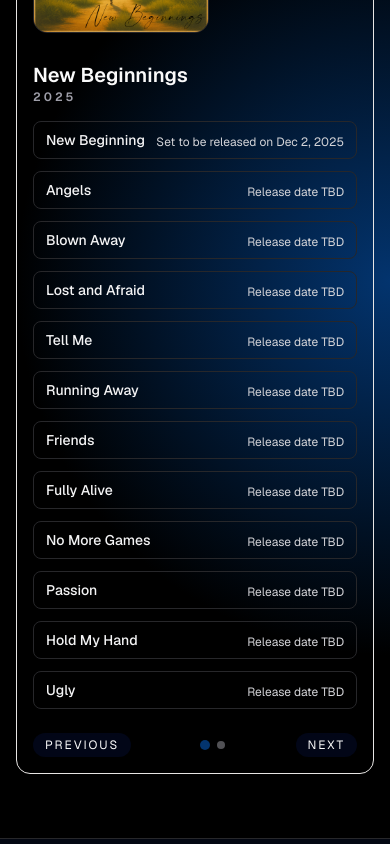
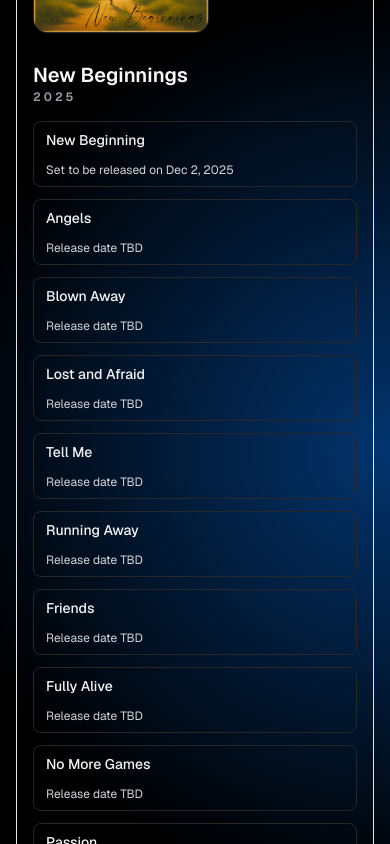
Before and after one commit to db1721/fate-website, a Next.js app: page / in a window 390 px wide. Shown: the part 2160-3004 px from the top of the page. Built offline with nearby package versions, Linux system fonts and the light colour scheme.

Commit message:
Fix player

```diff
--- a/app/components/discography.tsx
+++ b/app/components/discography.tsx
@@ -1,5 +1,5 @@
-import { COLORS } from "@/app/theme";
-import { useState } from "react";
+import {COLORS} from "@/app/theme";
+import {useState} from "react";
 import bandInfo from "@/app/config/fate-info";
 import Image from 'next/image';
 import {AudioTrack} from "@/app/components/audio-track";
@@ -80,14 +80,14 @@ export function AlbumsSection() {
                         <button
                             onClick={prevAlbum}
                             className="h-12 w-12 rounded-full text-3xl"
-                            style={{ backgroundColor: COLORS.surface }}
+                            style={{backgroundColor: COLORS.surface}}
                         >
                             ‹
                         </button>
                         <button
                             onClick={nextAlbum}
                             className="h-12 w-12 rounded-full text-3xl"
-                            style={{ backgroundColor: COLORS.surface }}
+                            style={{backgroundColor: COLORS.surface}}
                         >
                             ›
                         </button>
@@ -108,7 +108,7 @@ export function AlbumsSection() {
                             src={activeAlbum.coverSrc}
                             alt={`${activeAlbum.title} cover`}
                             fill
-                            style={{ objectFit: "cover" }}
+                            style={{objectFit: "cover"}}
                             unoptimized
                         />
                     </div>
@@ -131,34 +131,37 @@ export function AlbumsSection() {
                         <div className="space-y-3">
                             {activeAlbum.tracks.map((track) => {
                                 const status = getReleaseStatus(track.releaseDate);
-
                                 return (
                                     <div
                                         key={track.title}
-                                        className="flex flex-wrap items-center justify-between gap-2 rounded-md border px-3 py-2 text-sm"
-                                        style={{ borderColor: COLORS.border }}
+                                        className="
+                                            flex flex-col gap-2
+                                            rounded-md border px-3 py-2 text-sm
+                                            sm:flex-row sm:items-center sm:justify-between
+                                          "
+                                        style={{borderColor: COLORS.border}}
                                     >
                                       <span className="font-medium text-zinc-100">
                                         {track.title}
                                       </span>
 
                                         {status === "released" ? (
+                                            <div className="w-full sm:w-auto sm:max-w-xs">
                                                 <AudioTrack
                                                     id={track.title}
                                                     src={track.audioSrc}
-                                                maxWidth="270px"
-                                                maxHeight="38px"
+                                                    className="w-full"
                                                 />
+                                            </div>
                                         ) : (
                                             <span className="mt-1 text-xs text-zinc-300 sm:mt-0 sm:w-64">
                                               {status === "future"
-                            ? `Set to be released on ${formatReleaseDate(
-                                track.releaseDate
-                            )}`
+                                                  ? `Set to be released on ${formatReleaseDate(track.releaseDate)}`
                                                   : "Release date TBD"}
                                             </span>
                                         )}
                                     </div>
+
                                 );
                             })}
                         </div>
@@ -168,7 +171,7 @@ export function AlbumsSection() {
                             <button
                                 onClick={prevAlbum}
                                 className="rounded-full px-3 py-1 text-xs uppercase tracking-[0.16em]"
-                                style={{ backgroundColor: COLORS.surface }}
+                                style={{backgroundColor: COLORS.surface}}
                             >
                                 Previous
                             </button>
@@ -192,7 +195,7 @@ export function AlbumsSection() {
                             <button
                                 onClick={nextAlbum}
                                 className="rounded-full px-3 py-1 text-xs uppercase tracking-[0.16em]"
-                                style={{ backgroundColor: COLORS.surface }}
+                                style={{backgroundColor: COLORS.surface}}
                             >
                                 Next
                             </button>
```
Lines whose indentation alone changed are shown as unchanged.
